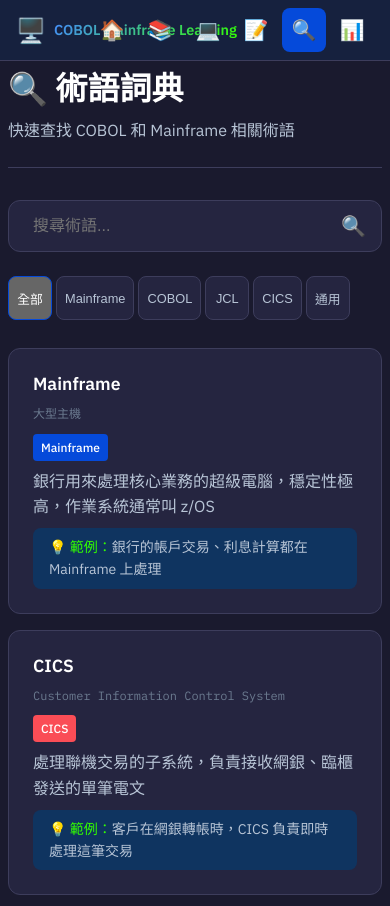
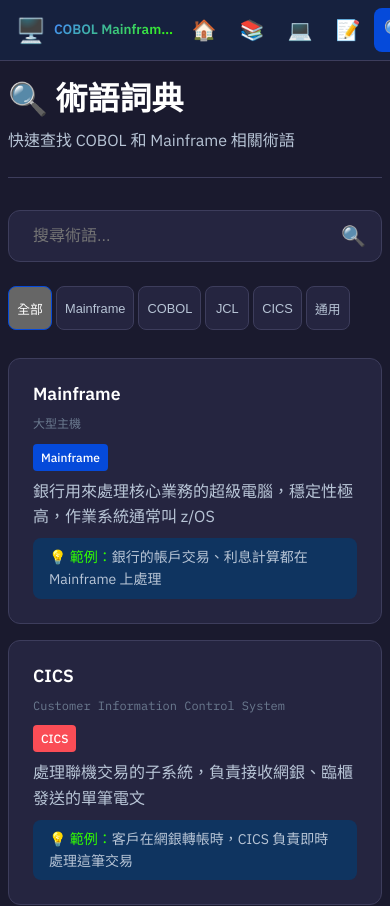
Before and after one commit to jasonckfan/cobol-mainframe-learning, a React (Vite) app: page /cobol-mainframe-learning/glossary in a window 390 px wide. Shown: the top 906 px of the page. Built offline with nearby package versions, Linux system fonts and the light colour scheme.

Commit message:
Fix mobile layout issues: header overlap and hero CTA positioning

```diff
--- a/src/components/Layout.css
+++ b/src/components/Layout.css
@@ -124,23 +124,44 @@
     left: 0;
     right: 0;
     z-index: 100;
+    height: auto;
+    min-height: 60px;
   }
 
   .header-content {
     flex-direction: row;
     padding: var(--spacing-sm) var(--spacing-md);
     gap: var(--spacing-sm);
+    flex-wrap: nowrap;
+    overflow: hidden;
+  }
+
+  .logo {
+    flex-shrink: 0;
+    max-width: 50%;
   }
 
   .logo-text {
-    font-size: 0.9rem;
+    font-size: 0.85rem;
     white-space: nowrap;
+    overflow: hidden;
+    text-overflow: ellipsis;
+    max-width: 120px;
   }
 
   .nav {
     width: auto;
     justify-content: flex-end;
     gap: var(--spacing-xs);
+    flex-shrink: 0;
+    overflow-x: auto;
+    -webkit-overflow-scrolling: touch;
+    scrollbar-width: none;
+    -ms-overflow-style: none;
+  }
+
+  .nav::-webkit-scrollbar {
+    display: none;
   }
 
   .nav-link {
@@ -151,6 +172,7 @@
     display: flex;
     align-items: center;
     justify-content: center;
+    flex-shrink: 0;
   }
 
   .nav-icon {
@@ -162,7 +184,7 @@
   }
 
   .main {
-    padding-top: calc(60px + env(safe-area-inset-top));
+    padding-top: calc(70px + env(safe-area-inset-top));
     padding-bottom: calc(var(--spacing-lg) + env(safe-area-inset-bottom));
   }
 
@@ -185,10 +207,17 @@
   }
 
   .logo-text {
-    font-size: 0.8rem;
+    font-size: 0.75rem;
+    max-width: 100px;
   }
 
   .nav-icon {
     font-size: 1.1rem;
   }
+
+  .nav-link {
+    min-width: 40px;
+    min-height: 40px;
+    padding: var(--spacing-xs);
+  }
 }
--- a/src/pages/Home.css
+++ b/src/pages/Home.css
@@ -299,21 +299,32 @@
     padding: var(--spacing-lg) var(--spacing-md);
     margin: 0 calc(-1 * var(--spacing-md));
     border-radius: 0;
+    display: flex;
+    flex-direction: column;
+  }
+
+  .hero-content {
+    display: flex;
+    flex-direction: column;
+    gap: var(--spacing-md);
   }
 
   .hero-title {
     font-size: 1.5rem;
     line-height: 1.3;
+    margin-bottom: 0;
   }
 
   .hero-subtitle {
     font-size: 0.9rem;
+    margin-bottom: 0;
   }
 
   .hero-stats {
     gap: var(--spacing-md);
     flex-wrap: wrap;
-    margin-bottom: var(--spacing-2xl);
+    margin-bottom: var(--spacing-lg);
+    margin-top: var(--spacing-sm);
   }
 
   .stat-number {
@@ -325,12 +336,14 @@
     font-size: 1.1rem;
     width: 100%;
     max-width: 300px;
-    margin-top: var(--spacing-xl);
-    margin-bottom: var(--spacing-lg);
+    margin-top: var(--spacing-md);
+    margin-bottom: var(--spacing-sm);
     display: inline-block;
     text-align: center;
     position: relative;
     z-index: 2;
+    clear: both;
+    align-self: center;
   }
 
   .progress-section {
```
Also changed, not shown: 4 other files (tests, documents, lock files or other folders).
